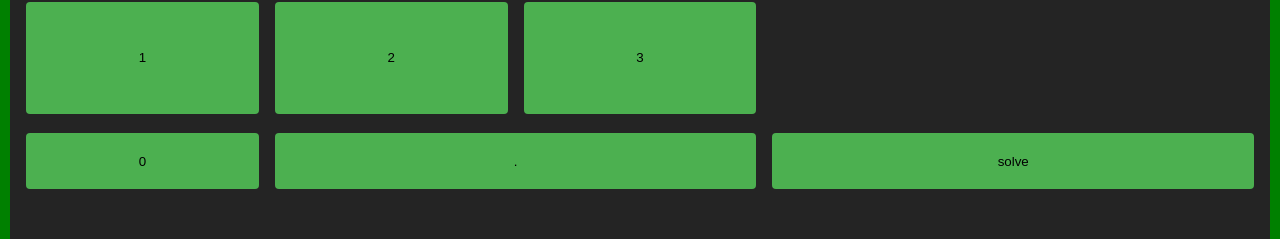
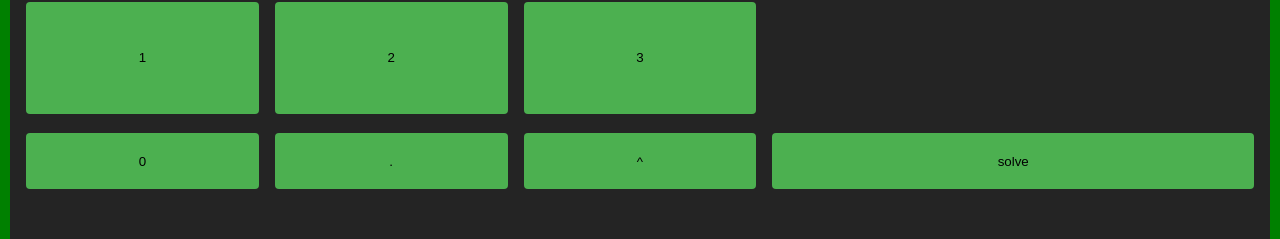
Before and after one commit to ClydeFrog04/calculator, a React (Vite) app: page / in a window 1280 px wide. Shown: the part 533-772 px from the top of the page. Built offline with nearby package versions, Linux system fonts and the light colour scheme.

Commit message:
saving work

```diff
--- a/src/pages/Calculatorinator.css
+++ b/src/pages/Calculatorinator.css
@@ -105,7 +105,13 @@
   margin-bottom: 3rem;
 }
 .calculatorinator #dot {
-  grid-column: 2/4;
+  grid-column: 2/3;
+  height: 50%;
+  align-self: center;
+  margin-bottom: 3rem;
+}
+.calculatorinator #exponent {
+  grid-column: 3/4;
   height: 50%;
   align-self: center;
   margin-bottom: 3rem;
--- a/src/pages/Calculatorinator.scss
+++ b/src/pages/Calculatorinator.scss
@@ -77,7 +77,13 @@ $themeColor: $themeGreen;
     }
 
     #dot {
-        grid-column: 2/4;
+        grid-column: 2/3;
+        @include halfAndAlignCenter();
+        margin-bottom: 3rem;
+    }
+
+    #exponent{
+        grid-column: 3/4;
         @include halfAndAlignCenter();
         margin-bottom: 3rem;
     }
--- a/src/pages/Calculatorinator.tsx
+++ b/src/pages/Calculatorinator.tsx
@@ -107,6 +107,7 @@ const Calculatorinator = (props: CalculatorinatorProps) => {
             <Button id={"three"} class={"digit"} onClick={digitBtnHandler} text={"3"}/>
             <Button id={"zero"} class={"digit"} onClick={digitBtnHandler} text={"0"}/>
             <Button id={"dot"} onClick={digitBtnHandler} text={"."}/>
+            <Button id={"exponent"} onClick={digitBtnHandler} text={"^"}/>
             <Button id={"solve"} onClick={digitBtnHandler} text={"solve"}/>
         </div>
     );
--- a/src/shared/Colors.scss
+++ b/src/shared/Colors.scss
@@ -2,3 +2,6 @@ $green: #0f0;
 $themeGreen: #4cb050;
 $themePurple: #6d4cb0;
 $themeBlue: #4c8db0;
+$themeRed: #b04c4f;
+$themePink: #b04c9c;
+$themeOrange: #b06f4c;
```
Also changed, not shown: 1 other file (tests, documents, lock files or other folders).
